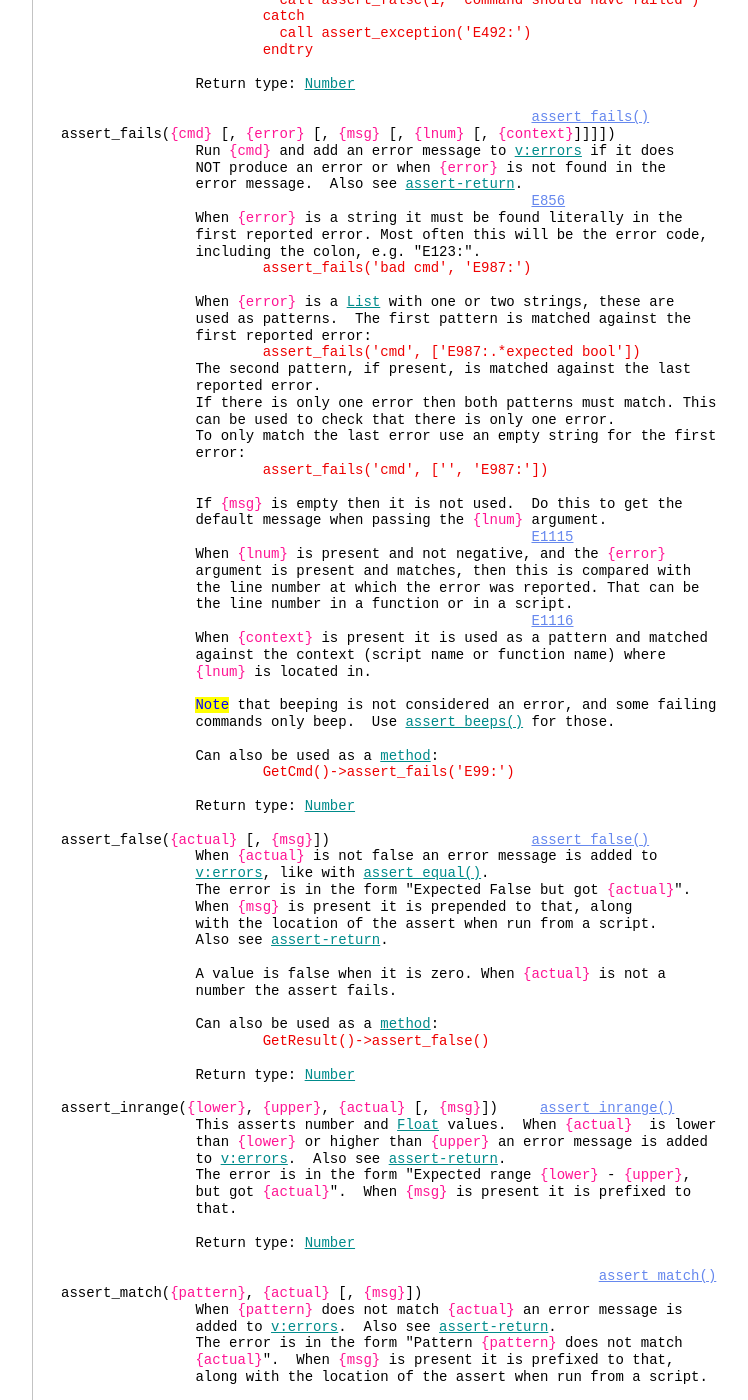
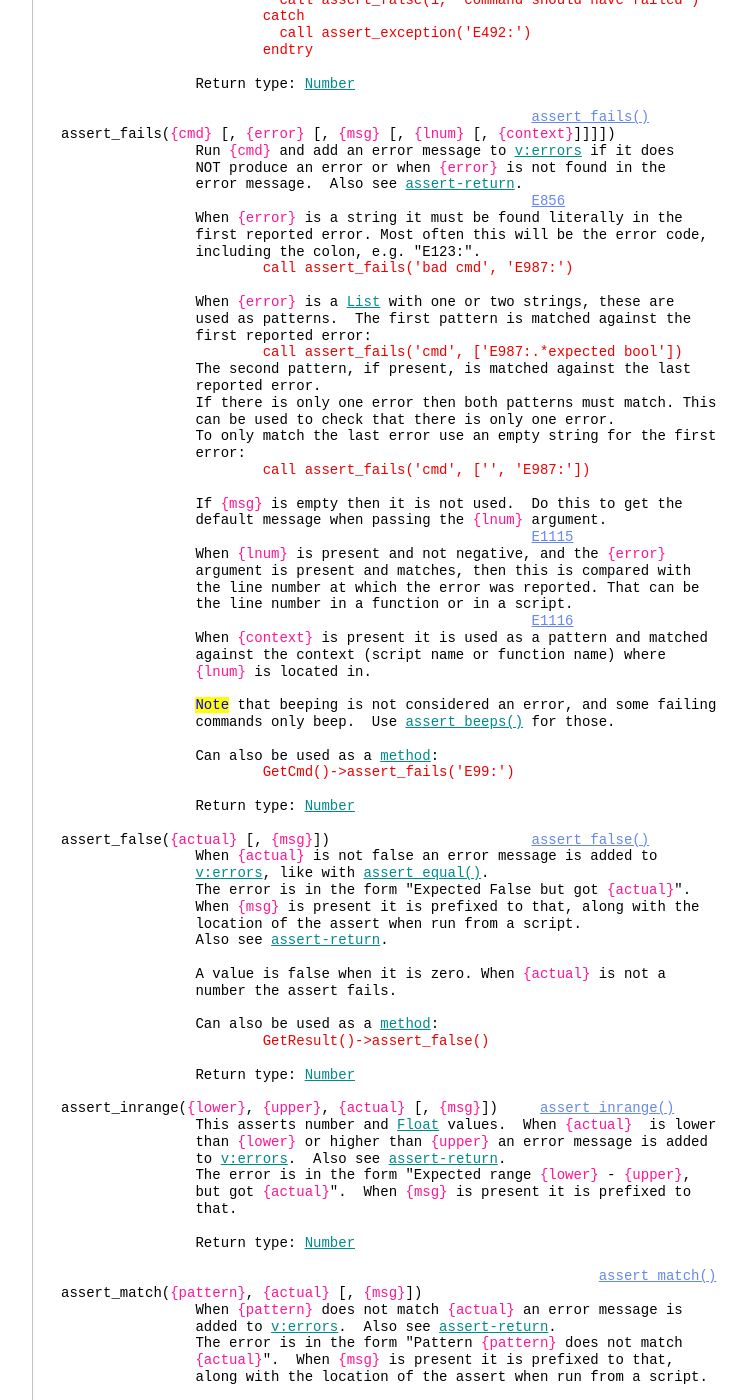
Before and after one commit to vim-jp/vimdoc-en, a Jekyll site: the page built from testing.html, in a window 1280 px wide and 1400 px high, scrolled down 9416 px. Shown: the whole window, without its empty margins (340-1088 px from the left). Built offline with Jekyll 4.4.1, drawn with Linux system fonts in a browser that asks for light colours; nearby versions of some CDN libraries; comment, search, counter and statistics services are not loaded; some of the changed text lies outside the part shown.

Commit message:
Generated by GitHub workflow 10008168574
https://github.com/vim-jp/vimdoc-en/actions/runs/10008168574

```diff
--- a/testing.html
+++ b/testing.html
@@ -3,7 +3,7 @@ layout: vimdoc
 helpname: 'testing'
 ---
 <div id='vimCodeElement'>
-<a class="Constant" href="testing.html" name="testing.txt">testing.txt</a>&nbsp;&nbsp; For&nbsp;<span class="Identifier">Vim version 9.1.</span>&nbsp;&nbsp;Last change: 2024 Jul 17<br>
+<a class="Constant" href="testing.html" name="testing.txt">testing.txt</a>&nbsp;&nbsp; For&nbsp;<span class="Identifier">Vim version 9.1.</span>&nbsp;&nbsp;Last change: 2024 Jul 18<br>
 <br>
 <br>
 &nbsp;&nbsp;&nbsp;&nbsp;&nbsp;&nbsp;&nbsp;&nbsp;&nbsp;&nbsp;&nbsp;&nbsp;&nbsp;&nbsp;&nbsp;&nbsp;&nbsp;&nbsp;<span class="Identifier">VIM REFERENCE MANUAL&nbsp;&nbsp;&nbsp;&nbsp;by Bram Moolenaar</span><br>
@@ -511,8 +511,8 @@ assert_equal(<span class="Special">{expected}</span>,&nbsp;<span class="Special"
 &nbsp;&nbsp;&nbsp;&nbsp;&nbsp;&nbsp;&nbsp;&nbsp;&nbsp;&nbsp;&nbsp;&nbsp;&nbsp;&nbsp;&nbsp;&nbsp;added to&nbsp;<a class="Identifier" href="eval.html#v:errors">v:errors</a>&nbsp;and 1 is returned.&nbsp;&nbsp;Otherwise zero is<br>
 &nbsp;&nbsp;&nbsp;&nbsp;&nbsp;&nbsp;&nbsp;&nbsp;&nbsp;&nbsp;&nbsp;&nbsp;&nbsp;&nbsp;&nbsp;&nbsp;returned.&nbsp;<a class="Identifier" href="eval.html#assert-return">assert-return</a><br>
 &nbsp;&nbsp;&nbsp;&nbsp;&nbsp;&nbsp;&nbsp;&nbsp;&nbsp;&nbsp;&nbsp;&nbsp;&nbsp;&nbsp;&nbsp;&nbsp;The error is in the form &quot;Expected&nbsp;<span class="Special">{expected}</span>&nbsp;but got<br>
-&nbsp;&nbsp;&nbsp;&nbsp;&nbsp;&nbsp;&nbsp;&nbsp;&nbsp;&nbsp;&nbsp;&nbsp;&nbsp;&nbsp;&nbsp;&nbsp;<span class="Special">{actual}</span>&quot;.&nbsp;&nbsp;When&nbsp;<span class="Special">{msg}</span>&nbsp;is present it is prefixed to that, along<br>
-&nbsp;&nbsp;&nbsp;&nbsp;&nbsp;&nbsp;&nbsp;&nbsp;&nbsp;&nbsp;&nbsp;&nbsp;&nbsp;&nbsp;&nbsp;&nbsp;with the location of the assert when run from a script.<br>
+&nbsp;&nbsp;&nbsp;&nbsp;&nbsp;&nbsp;&nbsp;&nbsp;&nbsp;&nbsp;&nbsp;&nbsp;&nbsp;&nbsp;&nbsp;&nbsp;<span class="Special">{actual}</span>&quot;.&nbsp;&nbsp;When&nbsp;<span class="Special">{msg}</span>&nbsp;is present it is prefixed to that,<br>
+&nbsp;&nbsp;&nbsp;&nbsp;&nbsp;&nbsp;&nbsp;&nbsp;&nbsp;&nbsp;&nbsp;&nbsp;&nbsp;&nbsp;&nbsp;&nbsp;along with the location of the assert when run from a script.<br>
 <br>
 &nbsp;&nbsp;&nbsp;&nbsp;&nbsp;&nbsp;&nbsp;&nbsp;&nbsp;&nbsp;&nbsp;&nbsp;&nbsp;&nbsp;&nbsp;&nbsp;There is no automatic conversion, the String &quot;4&quot; is different<br>
 &nbsp;&nbsp;&nbsp;&nbsp;&nbsp;&nbsp;&nbsp;&nbsp;&nbsp;&nbsp;&nbsp;&nbsp;&nbsp;&nbsp;&nbsp;&nbsp;from the Number 4.&nbsp;&nbsp;And the number 4 is different from the<br>
@@ -567,19 +567,19 @@ assert_fails(<span class="Special">{cmd}</span>&nbsp;[,&nbsp;<span class="Specia
 &nbsp;&nbsp;&nbsp;&nbsp;&nbsp;&nbsp;&nbsp;&nbsp;&nbsp;&nbsp;&nbsp;&nbsp;&nbsp;&nbsp;&nbsp;&nbsp;When&nbsp;<span class="Special">{error}</span>&nbsp;is a string it must be found literally in the<br>
 &nbsp;&nbsp;&nbsp;&nbsp;&nbsp;&nbsp;&nbsp;&nbsp;&nbsp;&nbsp;&nbsp;&nbsp;&nbsp;&nbsp;&nbsp;&nbsp;first reported error. Most often this will be the error code,<br>
 &nbsp;&nbsp;&nbsp;&nbsp;&nbsp;&nbsp;&nbsp;&nbsp;&nbsp;&nbsp;&nbsp;&nbsp;&nbsp;&nbsp;&nbsp;&nbsp;including the colon, e.g. &quot;E123:&quot;.<br>
-<div class="helpExample">&nbsp;&nbsp;&nbsp;&nbsp;&nbsp;&nbsp;&nbsp;&nbsp;&nbsp;&nbsp;&nbsp;&nbsp;&nbsp;&nbsp;&nbsp;&nbsp;&nbsp;&nbsp;&nbsp;&nbsp;&nbsp;&nbsp;&nbsp;&nbsp;assert_fails('bad cmd', 'E987:')</div>
+<div class="helpExample">&nbsp;&nbsp;&nbsp;&nbsp;&nbsp;&nbsp;&nbsp;&nbsp;&nbsp;&nbsp;&nbsp;&nbsp;&nbsp;&nbsp;&nbsp;&nbsp;&nbsp;&nbsp;&nbsp;&nbsp;&nbsp;&nbsp;&nbsp;&nbsp;call assert_fails('bad cmd', 'E987:')</div>
 <br>
 &nbsp;&nbsp;&nbsp;&nbsp;&nbsp;&nbsp;&nbsp;&nbsp;&nbsp;&nbsp;&nbsp;&nbsp;&nbsp;&nbsp;&nbsp;&nbsp;When&nbsp;<span class="Special">{error}</span>&nbsp;is a&nbsp;<a class="Identifier" href="eval.html#List">List</a>&nbsp;with one or two strings, these are<br>
 &nbsp;&nbsp;&nbsp;&nbsp;&nbsp;&nbsp;&nbsp;&nbsp;&nbsp;&nbsp;&nbsp;&nbsp;&nbsp;&nbsp;&nbsp;&nbsp;used as patterns.&nbsp;&nbsp;The first pattern is matched against the<br>
 &nbsp;&nbsp;&nbsp;&nbsp;&nbsp;&nbsp;&nbsp;&nbsp;&nbsp;&nbsp;&nbsp;&nbsp;&nbsp;&nbsp;&nbsp;&nbsp;first reported error:<br>
-<div class="helpExample">&nbsp;&nbsp;&nbsp;&nbsp;&nbsp;&nbsp;&nbsp;&nbsp;&nbsp;&nbsp;&nbsp;&nbsp;&nbsp;&nbsp;&nbsp;&nbsp;&nbsp;&nbsp;&nbsp;&nbsp;&nbsp;&nbsp;&nbsp;&nbsp;assert_fails('cmd', ['E987:.*expected bool'])</div>
+<div class="helpExample">&nbsp;&nbsp;&nbsp;&nbsp;&nbsp;&nbsp;&nbsp;&nbsp;&nbsp;&nbsp;&nbsp;&nbsp;&nbsp;&nbsp;&nbsp;&nbsp;&nbsp;&nbsp;&nbsp;&nbsp;&nbsp;&nbsp;&nbsp;&nbsp;call assert_fails('cmd', ['E987:.*expected bool'])</div>
 &nbsp;&nbsp;&nbsp;&nbsp;&nbsp;&nbsp;&nbsp;&nbsp;&nbsp;&nbsp;&nbsp;&nbsp;&nbsp;&nbsp;&nbsp; The second pattern, if present, is matched against the last<br>
 &nbsp;&nbsp;&nbsp;&nbsp;&nbsp;&nbsp;&nbsp;&nbsp;&nbsp;&nbsp;&nbsp;&nbsp;&nbsp;&nbsp;&nbsp;&nbsp;reported error.<br>
 &nbsp;&nbsp;&nbsp;&nbsp;&nbsp;&nbsp;&nbsp;&nbsp;&nbsp;&nbsp;&nbsp;&nbsp;&nbsp;&nbsp;&nbsp;&nbsp;If there is only one error then both patterns must match. This<br>
 &nbsp;&nbsp;&nbsp;&nbsp;&nbsp;&nbsp;&nbsp;&nbsp;&nbsp;&nbsp;&nbsp;&nbsp;&nbsp;&nbsp;&nbsp;&nbsp;can be used to check that there is only one error.<br>
 &nbsp;&nbsp;&nbsp;&nbsp;&nbsp;&nbsp;&nbsp;&nbsp;&nbsp;&nbsp;&nbsp;&nbsp;&nbsp;&nbsp;&nbsp;&nbsp;To only match the last error use an empty string for the first<br>
 &nbsp;&nbsp;&nbsp;&nbsp;&nbsp;&nbsp;&nbsp;&nbsp;&nbsp;&nbsp;&nbsp;&nbsp;&nbsp;&nbsp;&nbsp;&nbsp;error:<br>
-<div class="helpExample">&nbsp;&nbsp;&nbsp;&nbsp;&nbsp;&nbsp;&nbsp;&nbsp;&nbsp;&nbsp;&nbsp;&nbsp;&nbsp;&nbsp;&nbsp;&nbsp;&nbsp;&nbsp;&nbsp;&nbsp;&nbsp;&nbsp;&nbsp;&nbsp;assert_fails('cmd', ['', 'E987:'])</div>
+<div class="helpExample">&nbsp;&nbsp;&nbsp;&nbsp;&nbsp;&nbsp;&nbsp;&nbsp;&nbsp;&nbsp;&nbsp;&nbsp;&nbsp;&nbsp;&nbsp;&nbsp;&nbsp;&nbsp;&nbsp;&nbsp;&nbsp;&nbsp;&nbsp;&nbsp;call assert_fails('cmd', ['', 'E987:'])</div>
 <br>
 &nbsp;&nbsp;&nbsp;&nbsp;&nbsp;&nbsp;&nbsp;&nbsp;&nbsp;&nbsp;&nbsp;&nbsp;&nbsp;&nbsp;&nbsp;&nbsp;If&nbsp;<span class="Special">{msg}</span>&nbsp;is empty then it is not used.&nbsp;&nbsp;Do this to get the<br>
 &nbsp;&nbsp;&nbsp;&nbsp;&nbsp;&nbsp;&nbsp;&nbsp;&nbsp;&nbsp;&nbsp;&nbsp;&nbsp;&nbsp;&nbsp;&nbsp;default message when passing the&nbsp;<span class="Special">{lnum}</span>&nbsp;argument.<br>
@@ -605,8 +605,8 @@ assert_false(<span class="Special">{actual}</span>&nbsp;[,&nbsp;<span class="Spe
 &nbsp;&nbsp;&nbsp;&nbsp;&nbsp;&nbsp;&nbsp;&nbsp;&nbsp;&nbsp;&nbsp;&nbsp;&nbsp;&nbsp;&nbsp;&nbsp;When&nbsp;<span class="Special">{actual}</span>&nbsp;is not false an error message is added to<br>
 &nbsp;&nbsp;&nbsp;&nbsp;&nbsp;&nbsp;&nbsp;&nbsp;&nbsp;&nbsp;&nbsp;&nbsp;&nbsp;&nbsp;&nbsp;&nbsp;<a class="Identifier" href="eval.html#v:errors">v:errors</a>, like with&nbsp;<a class="Identifier" href="testing.html#assert_equal()">assert_equal()</a>.<br>
 &nbsp;&nbsp;&nbsp;&nbsp;&nbsp;&nbsp;&nbsp;&nbsp;&nbsp;&nbsp;&nbsp;&nbsp;&nbsp;&nbsp;&nbsp;&nbsp;The error is in the form &quot;Expected False but got&nbsp;<span class="Special">{actual}</span>&quot;.<br>
-&nbsp;&nbsp;&nbsp;&nbsp;&nbsp;&nbsp;&nbsp;&nbsp;&nbsp;&nbsp;&nbsp;&nbsp;&nbsp;&nbsp;&nbsp;&nbsp;When&nbsp;<span class="Special">{msg}</span>&nbsp;is present it is prepended to that, along<br>
-&nbsp;&nbsp;&nbsp;&nbsp;&nbsp;&nbsp;&nbsp;&nbsp;&nbsp;&nbsp;&nbsp;&nbsp;&nbsp;&nbsp;&nbsp;&nbsp;with the location of the assert when run from a script.<br>
+&nbsp;&nbsp;&nbsp;&nbsp;&nbsp;&nbsp;&nbsp;&nbsp;&nbsp;&nbsp;&nbsp;&nbsp;&nbsp;&nbsp;&nbsp;&nbsp;When&nbsp;<span class="Special">{msg}</span>&nbsp;is present it is prefixed to that, along with the<br>
+&nbsp;&nbsp;&nbsp;&nbsp;&nbsp;&nbsp;&nbsp;&nbsp;&nbsp;&nbsp;&nbsp;&nbsp;&nbsp;&nbsp;&nbsp;&nbsp;location of the assert when run from a script.<br>
 &nbsp;&nbsp;&nbsp;&nbsp;&nbsp;&nbsp;&nbsp;&nbsp;&nbsp;&nbsp;&nbsp;&nbsp;&nbsp;&nbsp;&nbsp;&nbsp;Also see&nbsp;<a class="Identifier" href="eval.html#assert-return">assert-return</a>.<br>
 <br>
 &nbsp;&nbsp;&nbsp;&nbsp;&nbsp;&nbsp;&nbsp;&nbsp;&nbsp;&nbsp;&nbsp;&nbsp;&nbsp;&nbsp;&nbsp;&nbsp;A value is false when it is zero. When&nbsp;<span class="Special">{actual}</span>&nbsp;is not a<br>
@@ -644,9 +644,9 @@ assert_match(<span class="Special">{pattern}</span>,&nbsp;<span class="Special">
 &nbsp;&nbsp;&nbsp;&nbsp;&nbsp;&nbsp;&nbsp;&nbsp;&nbsp;&nbsp;&nbsp;&nbsp;&nbsp;&nbsp;&nbsp;&nbsp;Use both to match the whole text.<br>
 <br>
 &nbsp;&nbsp;&nbsp;&nbsp;&nbsp;&nbsp;&nbsp;&nbsp;&nbsp;&nbsp;&nbsp;&nbsp;&nbsp;&nbsp;&nbsp;&nbsp;Example:<br>
-<div class="helpExample">&nbsp;&nbsp;&nbsp;&nbsp;&nbsp;&nbsp;&nbsp;&nbsp;&nbsp;&nbsp;&nbsp;&nbsp;&nbsp;&nbsp;&nbsp;&nbsp;&nbsp;&nbsp;&nbsp;&nbsp;&nbsp;&nbsp;&nbsp;&nbsp;assert_match('^f.*o$', 'foobar')</div>
+<div class="helpExample">&nbsp;&nbsp;&nbsp;&nbsp;&nbsp;&nbsp;&nbsp;&nbsp;&nbsp;&nbsp;&nbsp;&nbsp;&nbsp;&nbsp;&nbsp;&nbsp;&nbsp;&nbsp;&nbsp;&nbsp;&nbsp;&nbsp;&nbsp;&nbsp;call assert_match('^f.*o$', 'foobar')</div>
 &nbsp;&nbsp;&nbsp;&nbsp;&nbsp;&nbsp;&nbsp;&nbsp;&nbsp;&nbsp;&nbsp;&nbsp;&nbsp;&nbsp;&nbsp; Will result in a string to be added to&nbsp;<a class="Identifier" href="eval.html#v:errors">v:errors</a>:<br>
-&nbsp;&nbsp;&nbsp;&nbsp;&nbsp;&nbsp;&nbsp;&nbsp;<span class="PreProc">test.vim line 12: Pattern '^f.*o$' does not match 'foobar'</span><br>
+&nbsp;&nbsp;&nbsp;&nbsp;&nbsp;&nbsp;&nbsp;&nbsp;&nbsp;&nbsp;&nbsp;&nbsp;&nbsp;&nbsp;&nbsp;&nbsp;&nbsp;&nbsp;&nbsp;&nbsp;&nbsp;&nbsp;&nbsp;&nbsp;<span class="PreProc">test.vim line 12: Pattern '^f.*o$' does not match 'foobar'</span><br>
 <br>
 &nbsp;&nbsp;&nbsp;&nbsp;&nbsp;&nbsp;&nbsp;&nbsp;&nbsp;&nbsp;&nbsp;&nbsp;&nbsp;&nbsp;&nbsp;&nbsp;Can also be used as a&nbsp;<a class="Identifier" href="eval.html#method">method</a>:<br>
 <div class="helpExample">&nbsp;&nbsp;&nbsp;&nbsp;&nbsp;&nbsp;&nbsp;&nbsp;&nbsp;&nbsp;&nbsp;&nbsp;&nbsp;&nbsp;&nbsp;&nbsp;&nbsp;&nbsp;&nbsp;&nbsp;&nbsp;&nbsp;&nbsp;&nbsp;getFile()-&gt;assert_match('foo.*')</div>
@@ -701,8 +701,8 @@ assert_true(<span class="Special">{actual}</span>&nbsp;[,&nbsp;<span class="Spec
 &nbsp;&nbsp;&nbsp;&nbsp;&nbsp;&nbsp;&nbsp;&nbsp;&nbsp;&nbsp;&nbsp;&nbsp;&nbsp;&nbsp;&nbsp;&nbsp;Also see&nbsp;<a class="Identifier" href="eval.html#assert-return">assert-return</a>.<br>
 &nbsp;&nbsp;&nbsp;&nbsp;&nbsp;&nbsp;&nbsp;&nbsp;&nbsp;&nbsp;&nbsp;&nbsp;&nbsp;&nbsp;&nbsp;&nbsp;A value is TRUE when it is a non-zero number.&nbsp;&nbsp;When&nbsp;<span class="Special">{actual}</span><br>
 &nbsp;&nbsp;&nbsp;&nbsp;&nbsp;&nbsp;&nbsp;&nbsp;&nbsp;&nbsp;&nbsp;&nbsp;&nbsp;&nbsp;&nbsp;&nbsp;is not a number the assert fails.<br>
-&nbsp;&nbsp;&nbsp;&nbsp;&nbsp;&nbsp;&nbsp;&nbsp;&nbsp;&nbsp;&nbsp;&nbsp;&nbsp;&nbsp;&nbsp;&nbsp;When&nbsp;<span class="Special">{msg}</span>&nbsp;is given it precedes the default message, along<br>
-&nbsp;&nbsp;&nbsp;&nbsp;&nbsp;&nbsp;&nbsp;&nbsp;&nbsp;&nbsp;&nbsp;&nbsp;&nbsp;&nbsp;&nbsp;&nbsp;with the location of the assert when run from a script.<br>
+&nbsp;&nbsp;&nbsp;&nbsp;&nbsp;&nbsp;&nbsp;&nbsp;&nbsp;&nbsp;&nbsp;&nbsp;&nbsp;&nbsp;&nbsp;&nbsp;When&nbsp;<span class="Special">{msg}</span>&nbsp;is given it is prefixed to the default message,<br>
+&nbsp;&nbsp;&nbsp;&nbsp;&nbsp;&nbsp;&nbsp;&nbsp;&nbsp;&nbsp;&nbsp;&nbsp;&nbsp;&nbsp;&nbsp;&nbsp;along with the location of the assert when run from a script.<br>
 <br>
 &nbsp;&nbsp;&nbsp;&nbsp;&nbsp;&nbsp;&nbsp;&nbsp;&nbsp;&nbsp;&nbsp;&nbsp;&nbsp;&nbsp;&nbsp;&nbsp;Can also be used as a&nbsp;<a class="Identifier" href="eval.html#method">method</a>:<br>
 <div class="helpExample">&nbsp;&nbsp;&nbsp;&nbsp;&nbsp;&nbsp;&nbsp;&nbsp;&nbsp;&nbsp;&nbsp;&nbsp;&nbsp;&nbsp;&nbsp;&nbsp;&nbsp;&nbsp;&nbsp;&nbsp;&nbsp;&nbsp;&nbsp;&nbsp;GetResult()-&gt;assert_true()</div>
```
